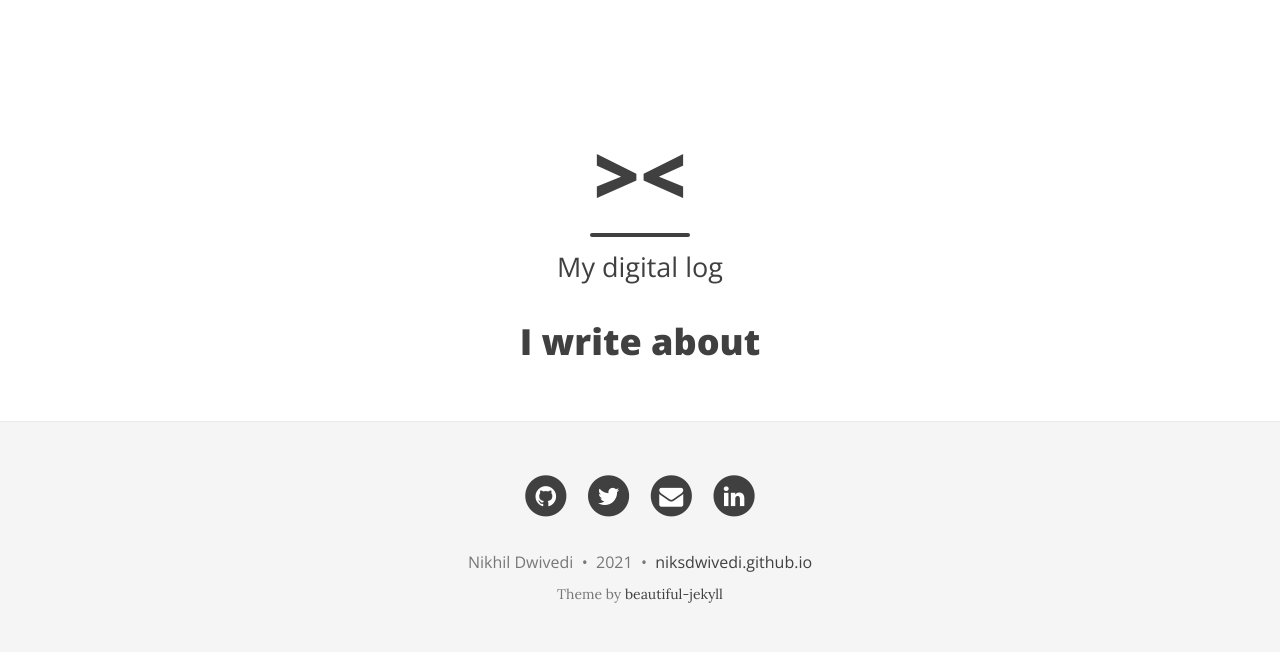
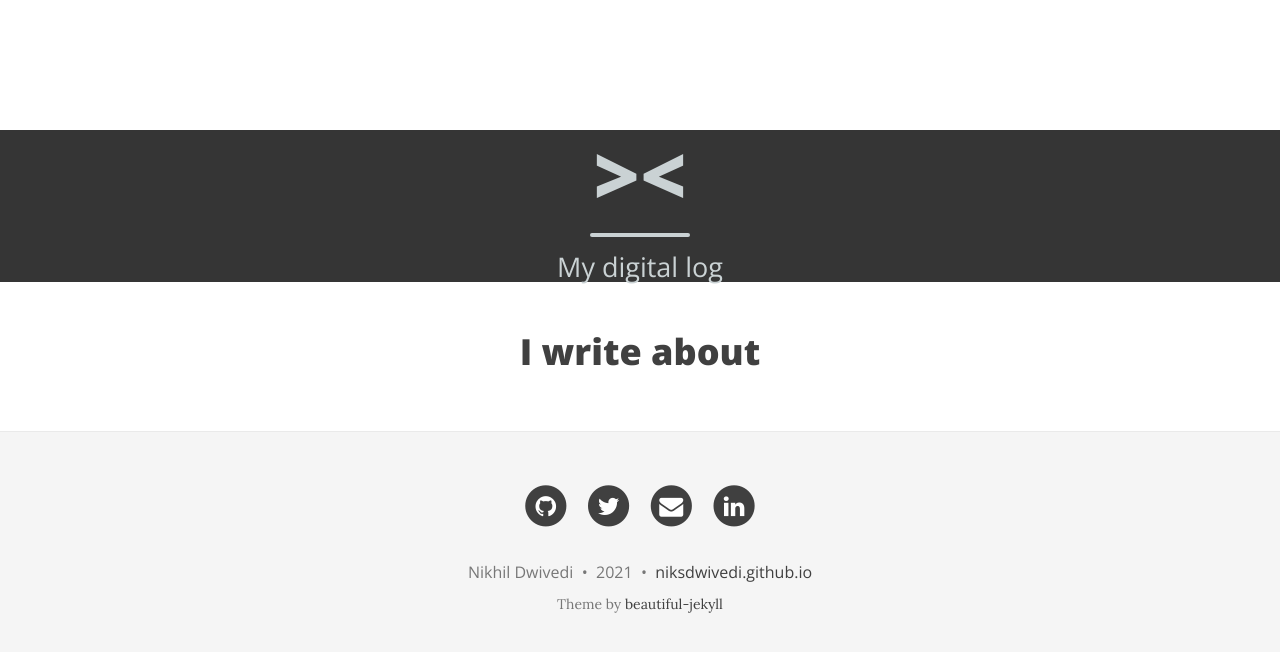
Before and after one commit to niksdwivedi/niksdwivedi.github.io, a Jekyll site: the page built from index.html, in a window 1280 px wide. Shown: the top 652 px of the page. Built offline with Jekyll 4.4.1, drawn with Linux system fonts in a browser that asks for light colours; nearby versions of some CDN libraries; the list of posts is cut into pages by our own code.

Commit message:
Header Changes

```diff
--- a/_includes/header.html
+++ b/_includes/header.html
@@ -1,50 +1,5 @@
-<!-- TODO this file has become a mess, refactor it -->
-
 {% if page.bigimg or page.title %}
-
-{% if page.bigimg %}
-  <div id="header-big-imgs" data-num-img={% if page.bigimg.first %}{{ page.bigimg.size }}{% else %}1{% endif %}
-    {% for bigimg in page.bigimg %}
-	  {% assign imgnum = forloop.index %}
-	  {% for imginfo in bigimg %}
-	    {% if imginfo[0] %}
-		  data-img-src-{{ imgnum }}="{{ imginfo[0] | prepend: site.baseurl | replace: '//', '/' }}"
-		  data-img-desc-{{ imgnum }}="{{ imginfo[1] }}"
-		{% else %}
-		  data-img-src-{{ imgnum }}="{{ imginfo | prepend: site.baseurl | replace: '//', '/' }}"
-		{% endif %}
-	  {% endfor %}
-    {% endfor %}
-  ></div>
-{% endif %}
-
-<header class="header-section {% if page.bigimg %}has-img{% endif %}">
-{% if page.bigimg %}
-<div class="big-img intro-header">
-  <div class="container">
-    <div class="row">
-      <div class="col-lg-8 col-lg-offset-2 col-md-10 col-md-offset-1">
-        <div class="{{ include.type }}-heading">
-          <h1>{% if page.title %}{{ page.title }}{% else %}<br/>{% endif %}</h1>
-		  {% if page.subtitle %}
-		    {% if include.type == "page" %}
-            <hr class="small">
-            <span class="{{ include.type }}-subheading">{{ page.subtitle }}</span>
-			{% else %}
-			<h2 class="{{ include.type }}-subheading">{{ page.subtitle }}</h2>
-			{% endif %}
-		  {% endif %}
-
-		  {% if include.type == "post" %}
-		  <span class="post-meta">Posted on {{ page.date | date: "%B %-d, %Y" }}</span>
-		  {% endif %}
-        </div>
-      </div>
-    </div>
-  </div>
-  <span class='img-desc'></span>
-</div>
-{% endif %}
+<header class="header-section blackbox">
 <div class="intro-header no-img">
   <div class="container">
     <div class="row">
@@ -70,7 +25,6 @@
 </div>
 </header>
 
-
 {% else %}
 <div class="intro-header"></div>
 {% endif %}
--- a/_layouts/base.html
+++ b/_layouts/base.html
@@ -22,8 +22,6 @@ common-js:
 
     {% include gtm_body.html %}
 
-    {% include nav.html %}
-
     {{ content }}
 
     {% include footer.html %}
--- a/css/main.css
+++ b/css/main.css
@@ -106,7 +106,12 @@ img {
   }
 }
 
-/* --- Navbar --- */
+.blackbox {
+  background-color: #353535;
+  color: #CAD2D4;
+  margin-bottom: 30px;
+  width: 100%
+}
 
 /* --- Footer --- */
 
```
Also changed, not shown: _includes/nav.html (deleted, +0 -58 lines).
